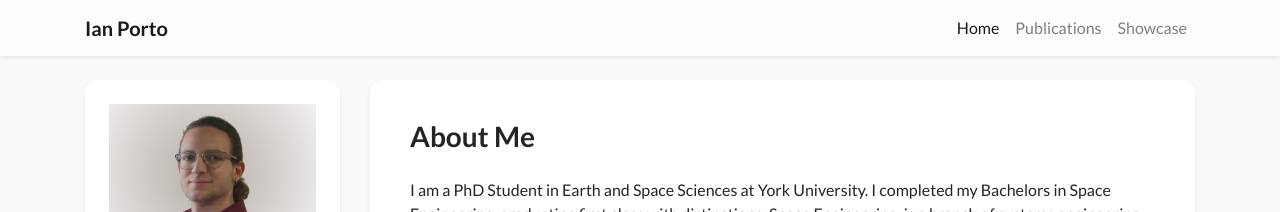
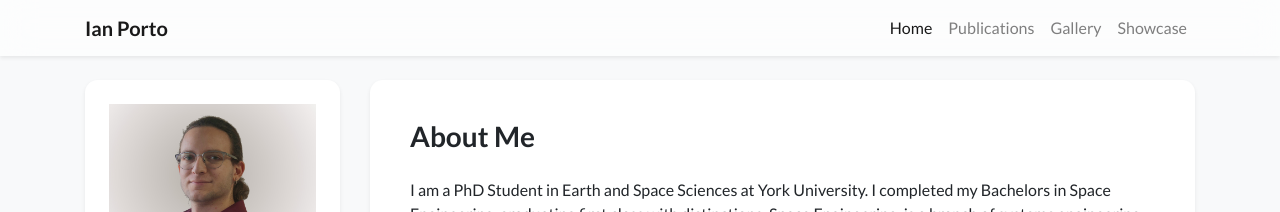
Before and after one commit to Ianpestrella/ianpestrella.github.io, a Jekyll site: the page built from index.html, in a window 1280 px wide. Shown: the top 212 px of the page. Built offline with Jekyll 4.4.1, drawn with Linux system fonts in a browser that asks for light colours; nearby versions of some CDN libraries; a style sheet for code colours, icons or effects is not loaded.

Commit message:
Add Gallery section to navigation

```diff
--- a/_data/navigation.yml
+++ b/_data/navigation.yml
@@ -9,5 +9,7 @@ pages:
   url: /publications
 # - name: Blog
 #   url: /blog
+- name: Gallery
+  url: gallery
 - name: Showcase
   url: /showcase
```
